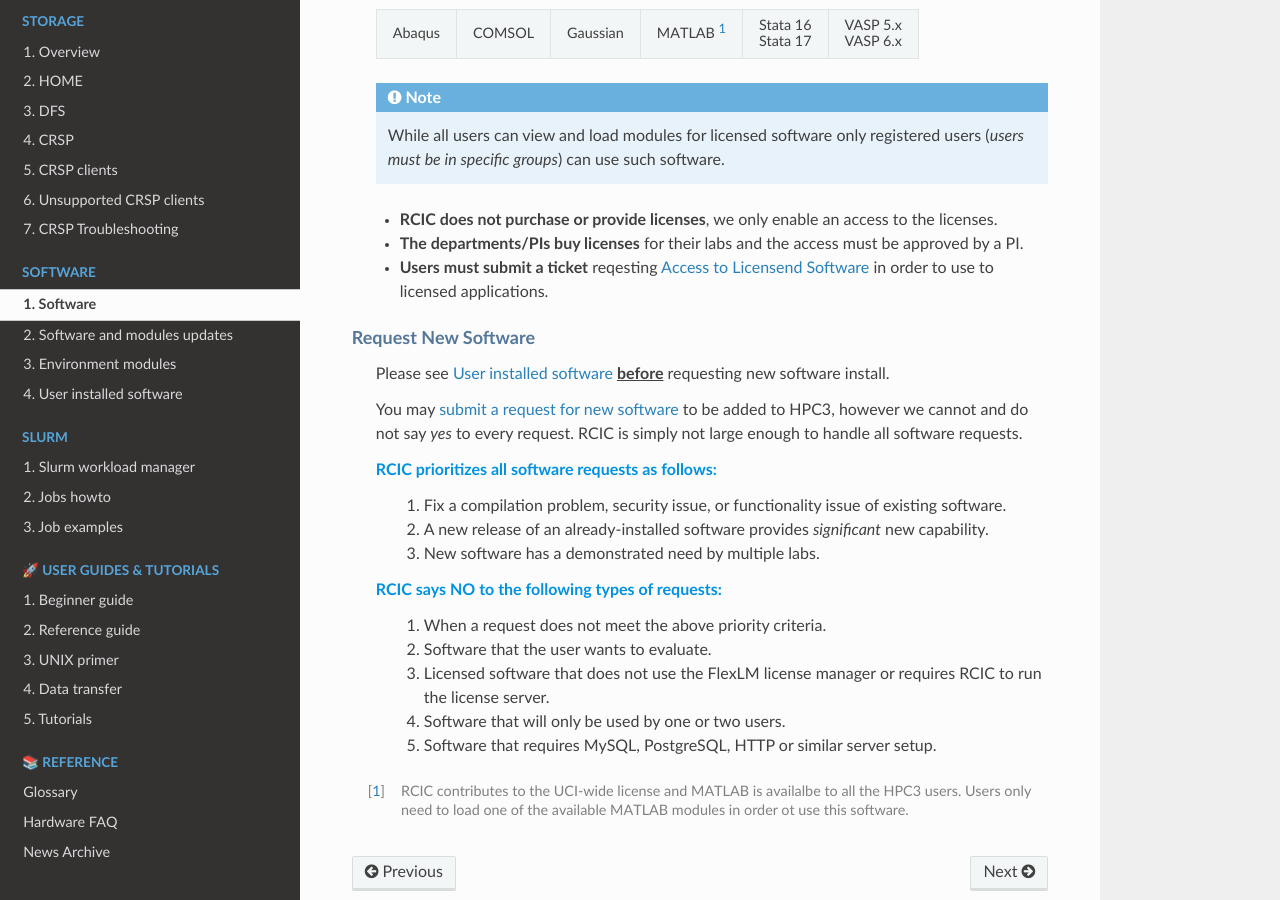
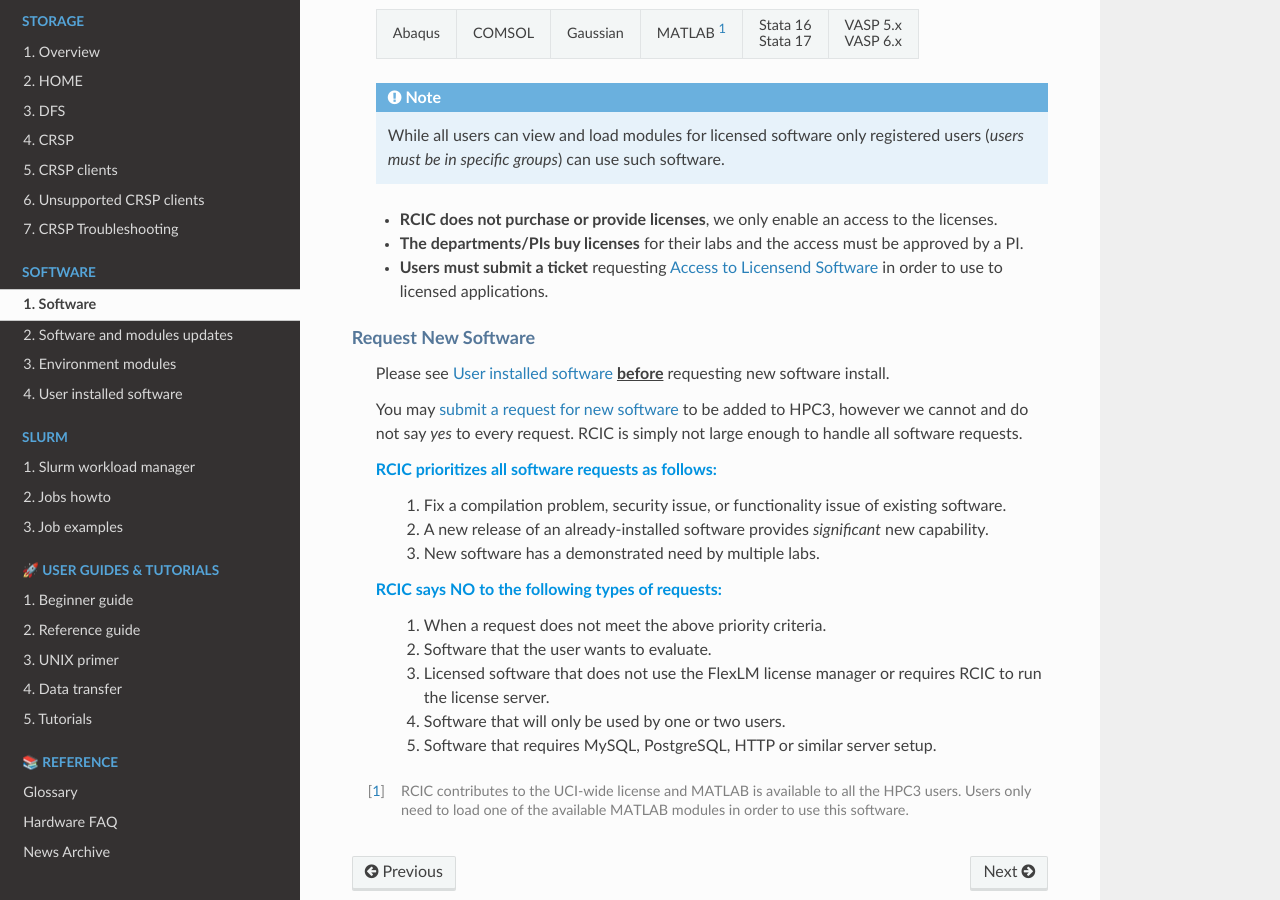
Before and after one commit to RCIC-UCI-Public/website-rcic, a Sphinx documentation site: the page built from docs/source/software/software.rst, in a window 1280 px wide and 900 px high, scrolled down 1678 px. Built offline with Sphinx 7.4.7 and the Read the Docs theme 3.1.0, drawn with Linux system fonts in a browser that asks for light colours.

Commit message:
fix misc typos

```diff
--- a/docs/source/account/acceptable-use.rst
+++ b/docs/source/account/acceptable-use.rst
@@ -26,7 +26,7 @@
    +================+==================================================================================+
    | **Login**      | Allowed are light-weight processes such as:                                      |
    | **nodes**      |    * Light editing                                                               |
-   |                |    * Very short compilation thst are under a few minutes and use  1 CPU          |
+   |                |    * Very short compilation that are under a few minutes and use  1 CPU          |
    |                |    * Submitting all interactive and batch jobs to Slurm Scheduler                |
    |                |                                                                                  |
    |                | :red:`Do not run:`                                                               |
--- a/docs/source/software/software.rst
+++ b/docs/source/software/software.rst
@@ -85,7 +85,7 @@
 
   * **RCIC does not purchase or provide licenses**, we only enable an access to the licenses.
   * **The departments/PIs buy licenses** for their labs and the access must be approved by a PI.
-  * **Users must submit a ticket** reqesting :ref:`Access to Licensend Software <access licensed software>`
+  * **Users must submit a ticket** requesting :ref:`Access to Licensend Software <access licensed software>`
     in order to use to licensed applications.
 
 .. _request new software:
@@ -114,5 +114,5 @@
 .. |hpc3-sw| replace:: All installed software is compiled specifically for this OS.
 
 .. [1] RCIC contributes to the UCI-wide license and
-       MATLAB is availalbe to all the HPC3 users. Users only need to load one of
-       the available MATLAB modules in order ot use this software.
+       MATLAB is available to all the HPC3 users. Users only need to load one of
+       the available MATLAB modules in order to use this software.
--- a/docs/source/storage/crsp-clients.rst
+++ b/docs/source/storage/crsp-clients.rst
@@ -997,7 +997,7 @@
      drwx--S--- 2 panteater panteater_lab      2048 Jul 12 10:22 panteater # PI access
      drwxrws--- 2 student1  panteater_lab       512 Apr 29 10:27 student1  # student1/PI access
      drwxrws--- 2 student2  panteater_lab       512 Apr 29 10:27 student2  # student2/PI access
-     drwxrws--T 4 panteater panteater_lab_share 512 Nov  2  2020 share     # all in lab acces
+     drwxrws--T 4 panteater panteater_lab_share 512 Nov  2  2020 share     # all in lab access
 
 
 .. _hpc3 crsp data:
--- a/docs/source/storage/crsp-troubleshoot.rst
+++ b/docs/source/storage/crsp-troubleshoot.rst
@@ -103,7 +103,7 @@
    |                                            | similar to: *Too many authentication errors*.        |
    |                                            | *Please contact your web hosting*                    |
    |                                            | *service provider for assistance*.                   |
-   |                                            | Folllow the steps in `workaround`_  below.           |
+   |                                            | Follow the steps in `workaround`_ below.             |
    +--------------------------------------------+------------------------------------------------------+
 
 .. _workaround:
--- a/docs/source/storage/dfs.rst
+++ b/docs/source/storage/dfs.rst
@@ -269,7 +269,7 @@
      $ id panteater                  # list user and group IDs
      uid=1234567(panteater) gid=1234567(panteater) groups=1234567(panteater),158571(bio)
      $ touch aaa                     # create a new empty file
-     $ ls -l aaa                     # check file permisisons
+     $ ls -l aaa                     # check file permissions
      -rw-rw-r-- 1 panteater panteater 0 Nov  3 14:57 aaa
 
      $ newgrp bio                    # change to a new group
--- a/docs/source/storage/overview.rst
+++ b/docs/source/storage/overview.rst
@@ -52,7 +52,7 @@
    |                                   | laptop                  |                              |                                                                |
    +-----------------------------------+-------------------------+------------------------------+----------------------------------------------------------------+
    | :ref:`CRSP ANNEX <crsp annex>`    | On all nodes            | Best for processing medium/  | To keep source code, binaries. For data used in batch jobs.    |
-   |                                   | via BeegFS mount        | large data files (order of   | Availalbe to a handful of labs as a temporary storage.         |
+   |                                   | via BeegFS mount        | large data files (order of   | Available to a handful of labs as a temporary storage.          |
    |                                   |                         | 100's Mbs/Gbs)               |                                                                |
    |                                   |                         |                              | :red:`Not for writing/reading many small files`.               |
    +-----------------------------------+-------------------------+------------------------------+----------------------------------------------------------------+
```
